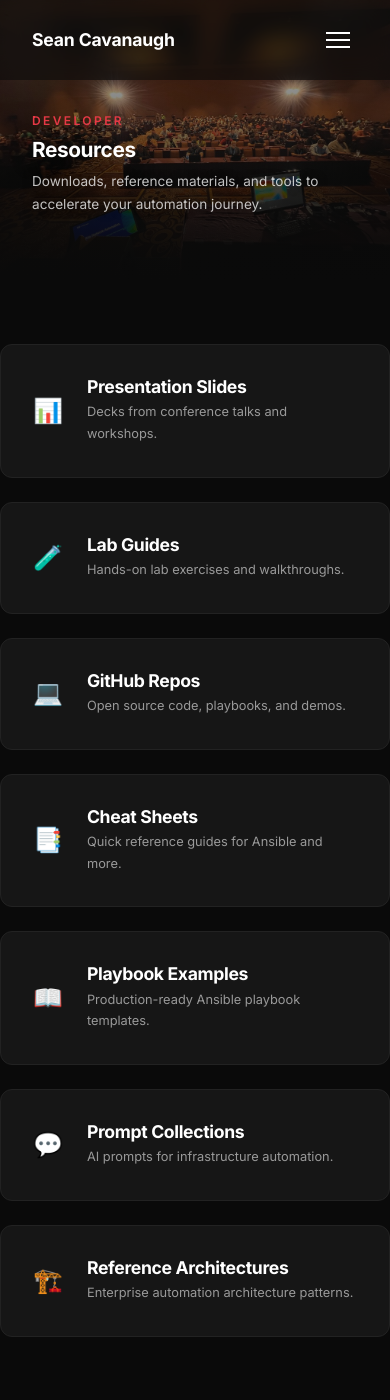
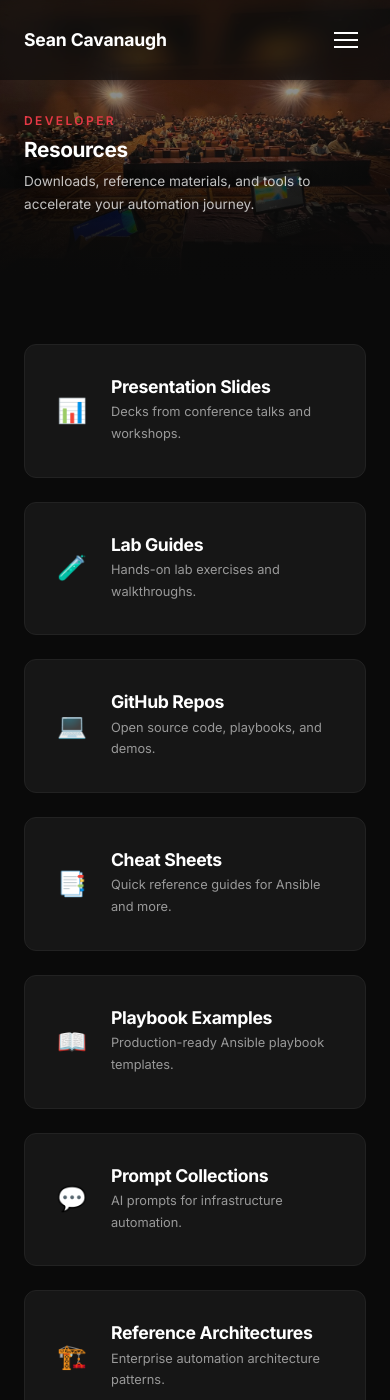
Before and after one commit to IPvSean/cavanaugh.pro, a Jekyll site: the page built from pages/resources.html, in a window 390 px wide and 1400 px high. Built offline with Jekyll 4.4.1, drawn with Linux system fonts in a browser that asks for light colours.

Commit message:
Add horizontal padding on mobile so content is not flush to screen edges
page-content previously only had vertical padding, so About and other
subpages ran text and images into the left and right edges on narrow screens.

Co-authored-by: Cursor <cursoragent@cursor.com>

```diff
--- a/assets/css/main.css
+++ b/assets/css/main.css
@@ -2853,13 +2853,14 @@ a.highlight-item {
 /* ---- Page Content ---- */
 
 .page-content {
-  padding-top: var(--space-3xl);
-  padding-bottom: var(--space-3xl);
+  padding: var(--space-3xl) var(--space-xl);
 }
 
 .page-content-no-hero {
   padding-top: calc(var(--space-5xl) + 80px);
   padding-bottom: var(--space-3xl);
+  padding-left: var(--space-xl);
+  padding-right: var(--space-xl);
 }
 
 .page-header {
@@ -3415,6 +3416,22 @@ a.highlight-item {
     padding: var(--space-3xl) var(--space-lg);
   }
 
+  .page-content,
+  .page-content-no-hero {
+    padding-left: var(--space-lg);
+    padding-right: var(--space-lg);
+  }
+
+  .site-header {
+    padding-left: var(--space-lg);
+    padding-right: var(--space-lg);
+  }
+
+  .page-hero-content {
+    padding-left: var(--space-lg);
+    padding-right: var(--space-lg);
+  }
+
   .featured-grid {
     grid-template-columns: 1fr;
   }
```
